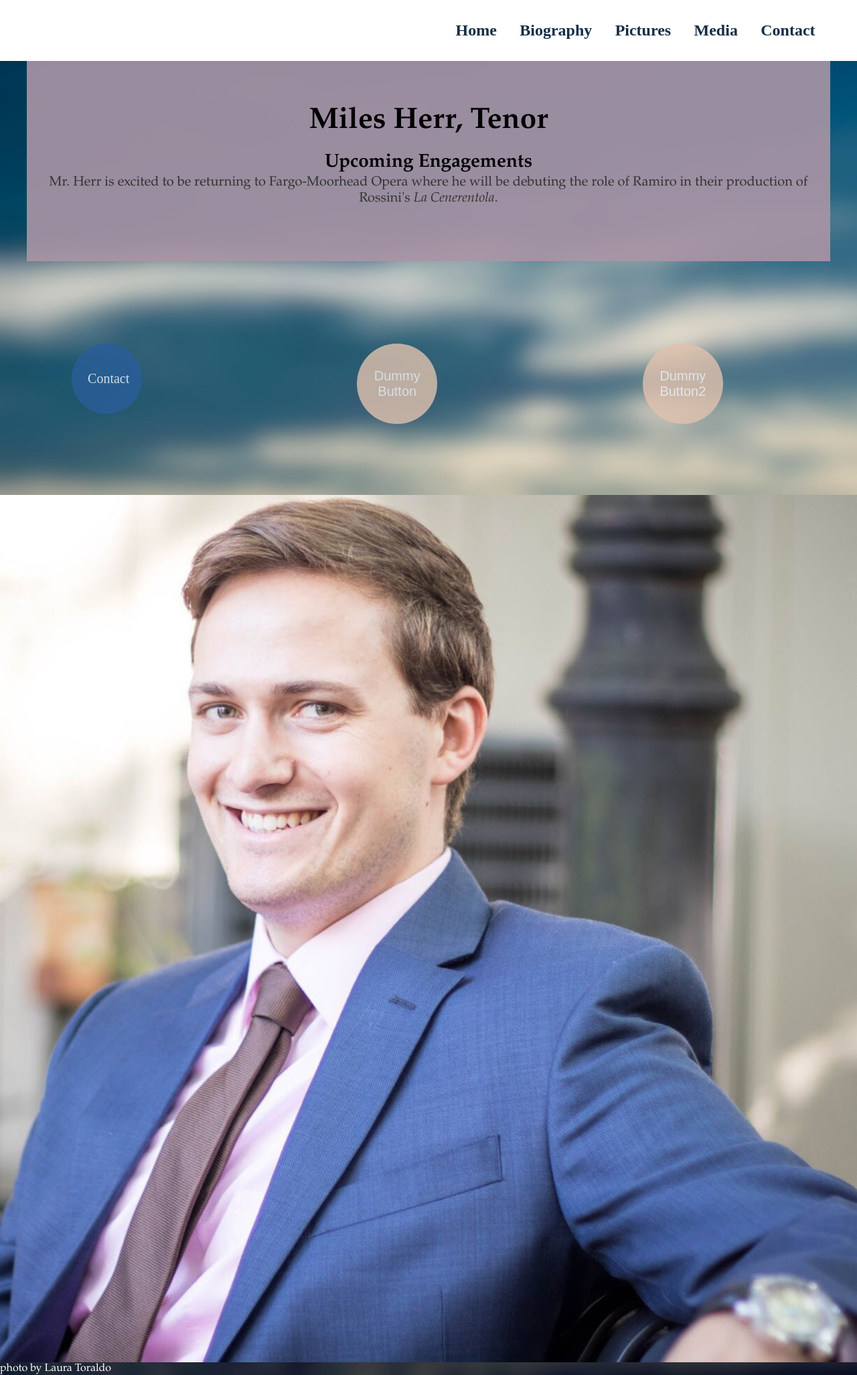
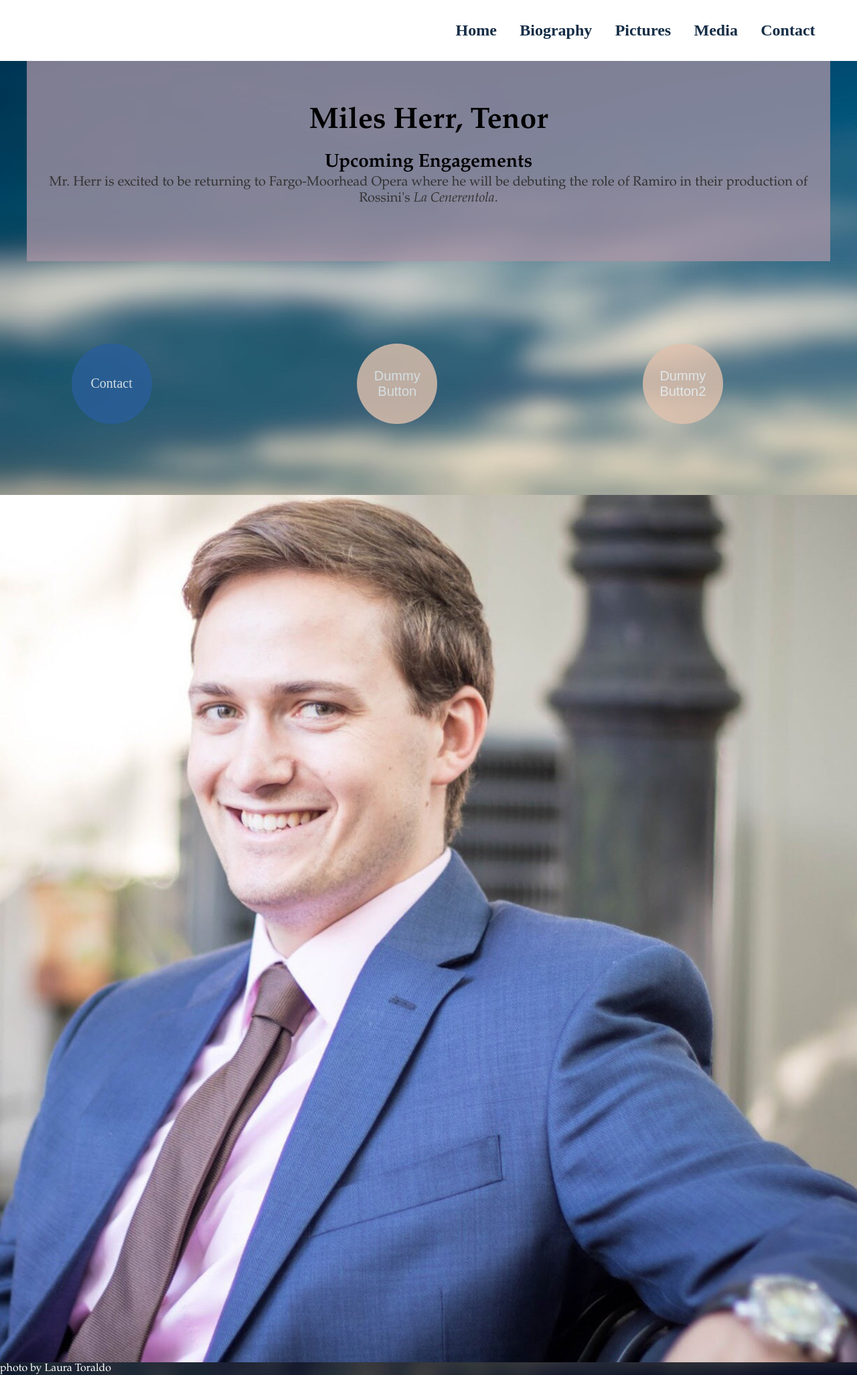
Before and after one commit to leemlb06pmi/leemlb06pmi.github.io, a Jekyll site: the page built from index.html, in a window 1280 px wide. Shown: the whole page at 67% size. Built offline with Jekyll 4.4.1, drawn with Linux system fonts in a browser that asks for light colours.

Commit message:
Update main.css

```diff
--- a/css/main.css
+++ b/css/main.css
@@ -14,8 +14,8 @@
 }
 
 blockquote.home_oppo{
-	background-color:rgba(170,149,166,.9);
-	border-radius: 30% 0% 30% 0%;
+	background-color:rgba(170,149,166,.75);
+	border-radius: 50% 0% 50% 0%;
 	margin-top:5%;
 	padding-top:5%;
 	padding-bottom:5%;
@@ -104,6 +104,7 @@
 }
 .b1 {
 	background-color:rgb(42,94,155);
+	width:50%;
 	box-sizing:border-box;
 }
 
@@ -113,6 +114,7 @@
 
 .b2 {
 	background-color:rgb(225,194,174);
+	width:50%;
 	box-sizing:border-box;
 }
 
```
